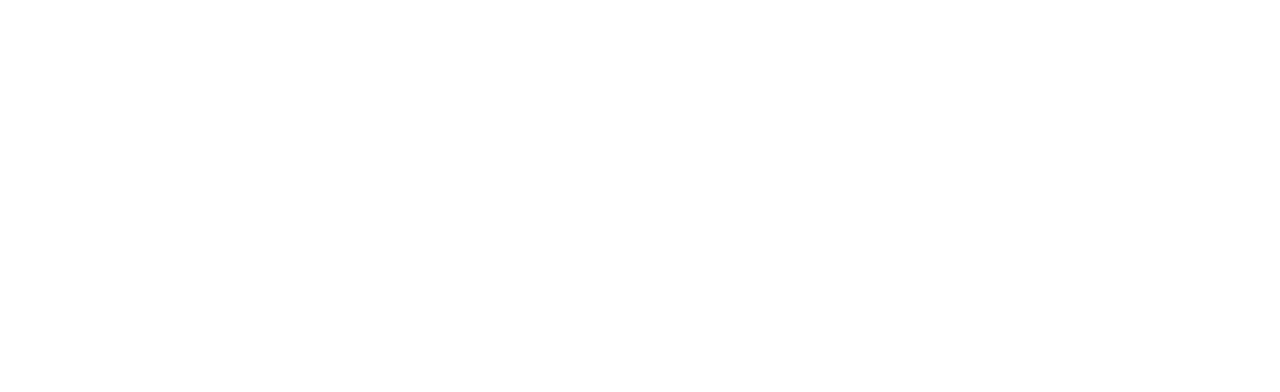
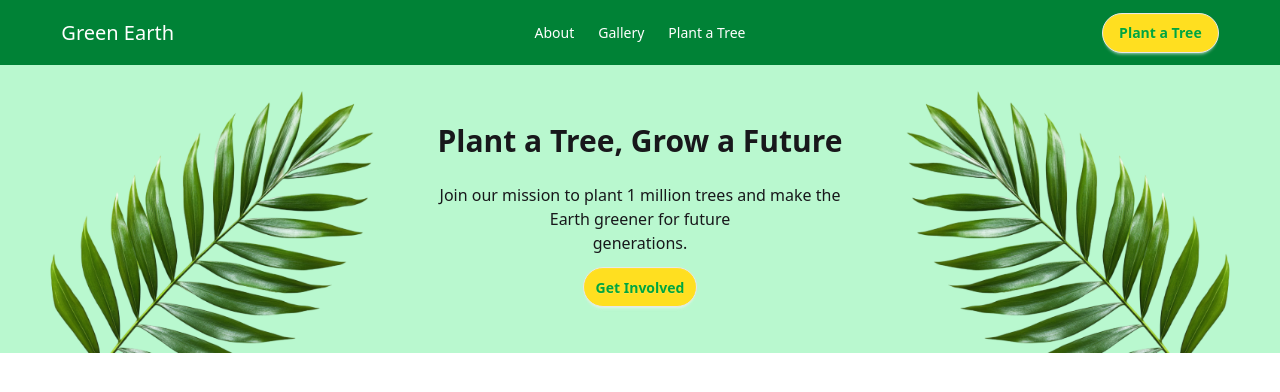
Before and after one commit to AdnanHaque21/Sixth-Assignment, a plain HTML site: page index.html in a window 1280 px wide. Drawn offline with nearby package versions, Linux system fonts and the light colour scheme.

Commit message:
navbar complete

```diff
--- a/index.html
+++ b/index.html
@@ -8,8 +8,50 @@
 <script src="https://cdn.jsdelivr.net/npm/@tailwindcss/browser@4"></script>
 </head>
 <body>
-    <header>
-
+    <!-- Navbar -->
+    <header class="bg-green-700 ">
+        <div class="navbar  mx-auto max-w-11/12">
+  <div class="navbar-start">
+    <div class="dropdown">
+      <div tabindex="0" role="button" class="btn btn-ghost lg:hidden">
+        <svg xmlns="http://www.w3.org/2000/svg" class="h-5 w-5" fill="none" viewBox="0 0 24 24" stroke="currentColor"> <path stroke-linecap="round" stroke-linejoin="round" stroke-width="2" d="M4 6h16M4 12h8m-8 6h16" /> </svg>
+      </div>
+      <ul
+        tabindex="0"
+        class="menu menu-sm dropdown-content bg-green-800 rounded-box z-1 mt-3 w-52 p-2">
+        <li><a>About</a></li>
+        <li><a>Gallery</a></li>
+        <li><a>Plant a Tree</a></li>
+      </ul>
+    </div>
+    <a class="text-xl text-white">Green Earth</a>
+  </div>
+  <div class="navbar-center hidden lg:flex">
+    <ul class="menu menu-horizontal px-1">
+      <li><a class="text-white ">About</a></li>
+      <li><a class="text-white ">Gallery</a></li>
+      <li><a class="text-white ">Plant a Tree</a></li>
+    </ul>
+  </div>
+  <div class="navbar-end">
+    <a class="btn bg-yellow-300 rounded-3xl text-green-600">Plant a Tree</a>
+  </div>
+</div>
     </header>
+    <!-- Banner -->
+    <section class="bg-green-200 flex justify-center items-center min-h-383px text ">
+        <div>
+            <img src="./assets/hero-leaf1.png" alt="">
+        </div>
+        <div class=" text-center ">
+            <h1 class="text-3xl font-bold p-3">Plant a Tree, Grow a Future</h1>
+            <p class="p-3">Join our mission to plant 1 million trees and make the Earth greener for future <br>
+            generations.</p>
+            <a class="btn bg-yellow-300 rounded-3xl text-green-600 p-3">Get Involved</a>
+        </div>
+        <div>
+            <img src="./assets/hero-leaf2.png" alt="">
+        </div>
+    </section>
 </body>
 </html>
```
